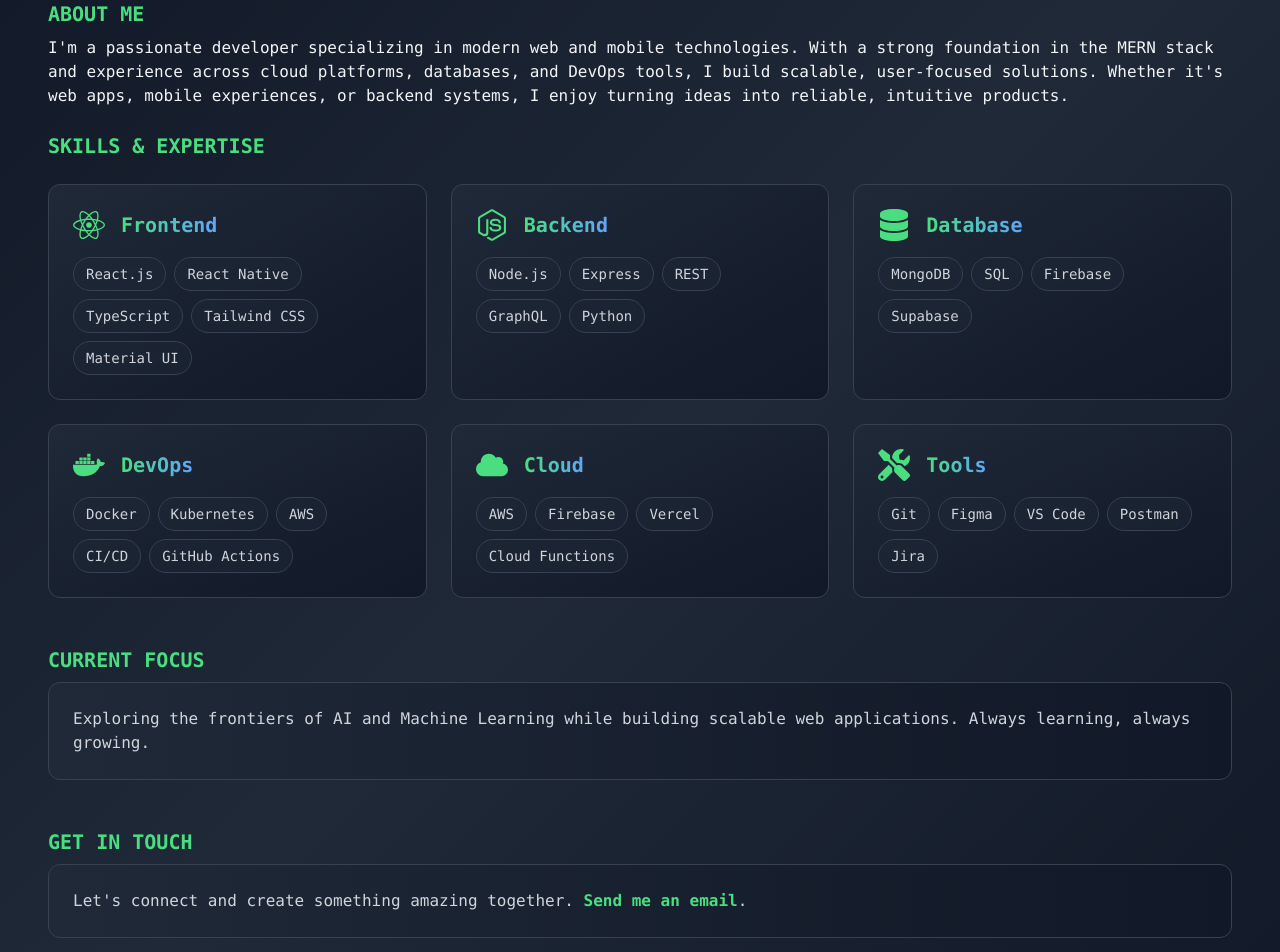
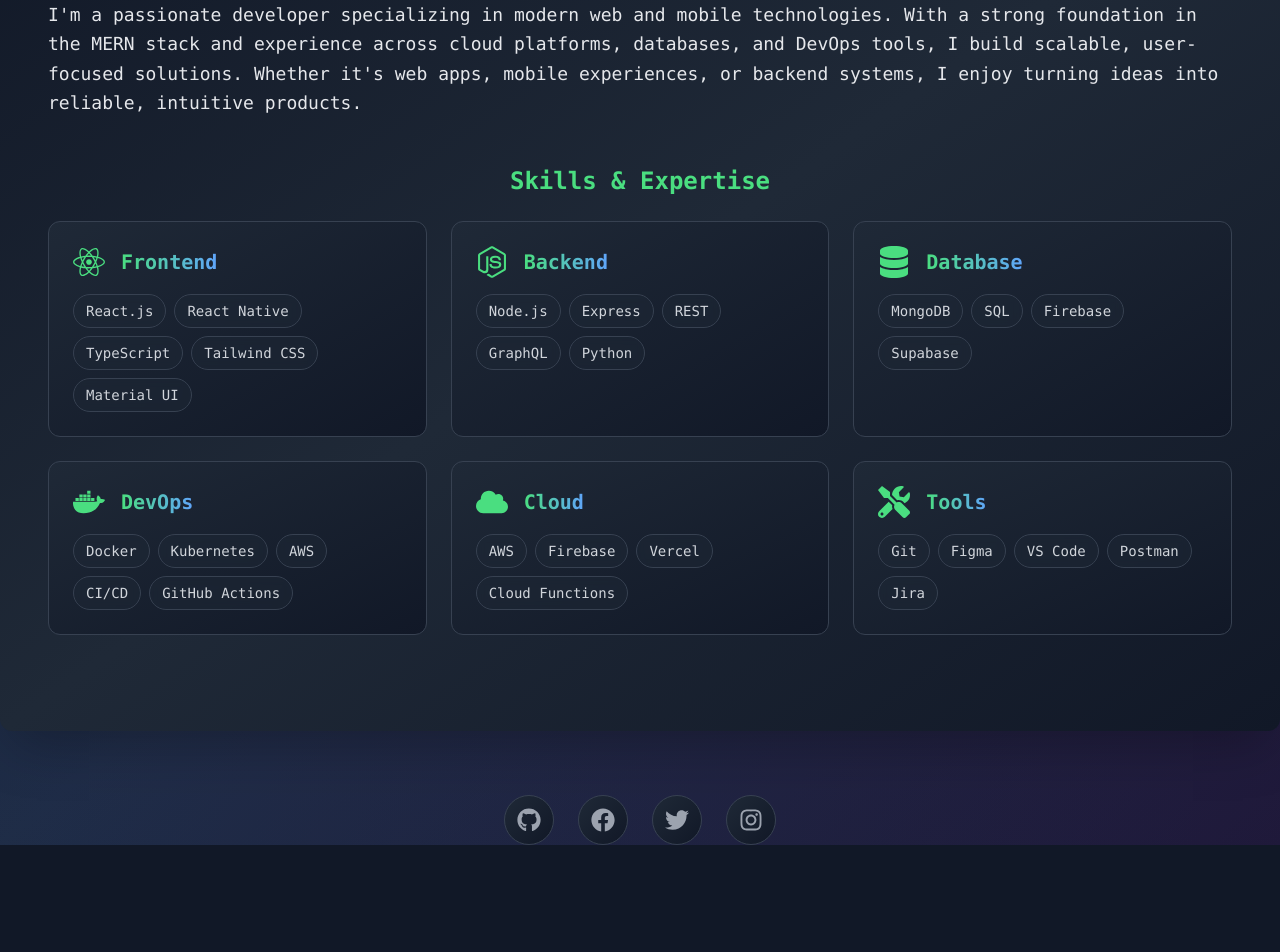
Before and after one commit to KodeKenobi/kodekenobi.github.io, a React (Vite) app: page /home in a window 1280 px wide. Shown: the part 240-1192 px from the top of the page. After the commit the page ends 1085 px from the top, so only its background shows below. Built offline with nearby package versions, Linux system fonts and the light colour scheme.

Commit message:
Added 3D animations

```diff
--- a/src/components/Home.tsx
+++ b/src/components/Home.tsx
@@ -80,28 +80,32 @@
           {/* Terminal Window */}
           <div className="mt-4 terminal-window mx-auto shadow-2xl rounded-xl bg-gradient-to-br from-gray-900 via-gray-800 to-gray-900 animate-fade-in px-4 sm:px-8 py-4 sm:py-6">
             <div className="terminal-content font-mono animate-slide-up px-1 sm:px-4 py-2 sm:py-6 text-[0.97rem] sm:text-base overflow-x-auto break-words">
-              {/* Main Content */}
               <div className="animate-fade-in">
                 <div className="text-xl sm:text-2xl font-bold text-green-400 mb-6 text-center">
                   Welcome to My Website
                   <span className="animate-blink">_</span>
                 </div>
 
-                <div id="about" className="topic-header mt-20">
-                  ABOUT ME
+                <div className="mb-12">
+                  <div className="text-xl sm:text-2xl font-bold text-green-400 mb-6 text-center">
+                    About Me
                   </div>
-                <div className="">
+                  <div className="text-gray-200 text-lg leading-relaxed">
                     I'm a passionate developer specializing in modern web and
                     mobile technologies. With a strong foundation in the MERN
                     stack and experience across cloud platforms, databases, and
                     DevOps tools, I build scalable, user-focused solutions.
-                  Whether it's web apps, mobile experiences, or backend systems,
-                  I enjoy turning ideas into reliable, intuitive products.
+                    Whether it's web apps, mobile experiences, or backend
+                    systems, I enjoy turning ideas into reliable, intuitive
+                    products.
                   </div>
-                <div id="skills" className="topic-header">
-                  SKILLS & EXPERTISE
                 </div>
-                <div className="grid grid-cols-1 md:grid-cols-2 lg:grid-cols-3 gap-6 mt-6">
+
+                <div className="mb-12">
+                  <div className="text-xl sm:text-2xl font-bold text-green-400 mb-6 text-center">
+                    Skills & Expertise
+                  </div>
+                  <div className="grid grid-cols-1 md:grid-cols-2 lg:grid-cols-3 gap-6">
                     {skillCategories.map((category) => (
                       <div
                         key={category.title}
@@ -134,38 +138,14 @@
                       </div>
                     ))}
                   </div>
-
-                <div id="focus" className="topic-header mt-12">
-                  CURRENT FOCUS
-                </div>
-                <div className="topic-text bg-gradient-to-r from-gray-800 to-gray-900 p-6 rounded-xl border border-gray-700 hover:border-green-500/50 transition-all duration-300">
-                  Exploring the frontiers of AI and Machine Learning while
-                  building scalable web applications. Always learning, always
-                  growing.
-                </div>
-
-                <div id="contact" className="topic-header mt-12">
-                  GET IN TOUCH
-                </div>
-                <div className="topic-text bg-gradient-to-r from-gray-800 to-gray-900 p-6 rounded-xl border border-gray-700 hover:border-green-500/50 transition-all duration-300">
-                  Let's connect and create something amazing together.{" "}
-                  <a
-                    href="mailto:kodekenobi@gmail.com"
-                    className="text-green-400 hover:text-green-300 font-semibold hover:underline transition-all duration-300"
-                  >
-                    Send me an email
-                  </a>
-                  .
-                </div>
-
-                {/* Footer */}
-                <Footer />
                 </div>
               </div>
             </div>
           </div>
         </div>
       </div>
+      <Footer />
+    </div>
   );
 }
 
```
Also changed, not shown: 5 other files (tests, documents, lock files or other folders). Lines whose indentation alone changed are shown as unchanged.
